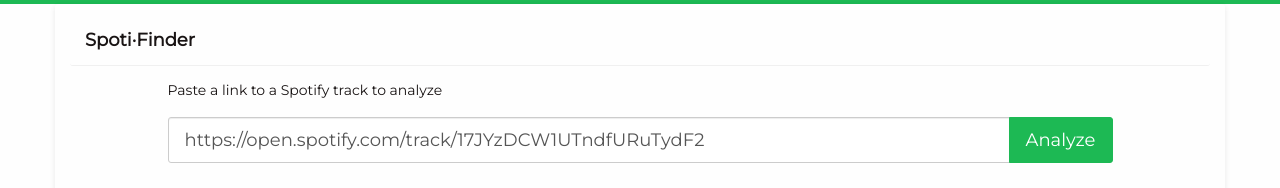
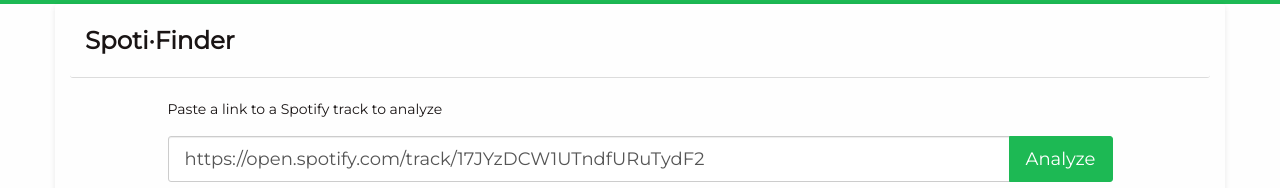
Before and after one commit to francoposa/spotifinder, a plain HTML site: page index.html in a window 1280 px wide. Shown: the top 188 px of the page. Drawn offline with nearby package versions, Linux system fonts and the light colour scheme; no server answers.

Commit message:
screwing around with css

```diff
--- a/css/style.css
+++ b/css/style.css
@@ -60,27 +60,26 @@
 	margin-bottom: 1em;
 }
 #navContainer {
-    margin-bottom: 0.5em;
     border-style: none;
 }
 #nav {
     border-style: none;
     border-bottom-style: solid;
     border-width: 1px;
-    border-color: rgb(240,240,240);
+    border-color: rgb(220,220,220);
     border-radius: 3px;
 }
 .navbar {
 	margin-top: 0.75em;
-	margin-bottom: 0em;
-
+    margin-bottom: 0em;
 }
 .navbar-brand {
-
+    margin-bottom: 0.5em;
+    font-size: 1.75em;
 	font-weight: 900;
 }
 #inputInstructions {
-    padding-top: 1em;
+    padding-top: 1.5em;
 }
 #slideForm {
 	width: 95%; /* Width of the outside container */
```
Also changed, not shown: index.html (+0 -2 lines).
